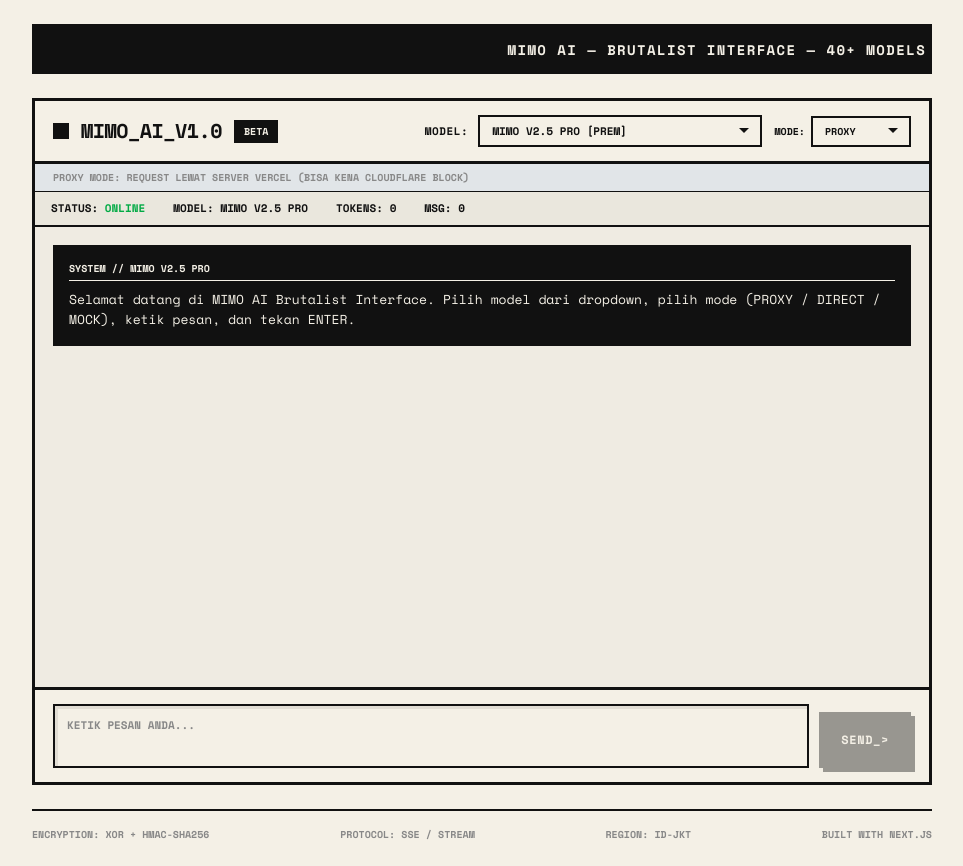
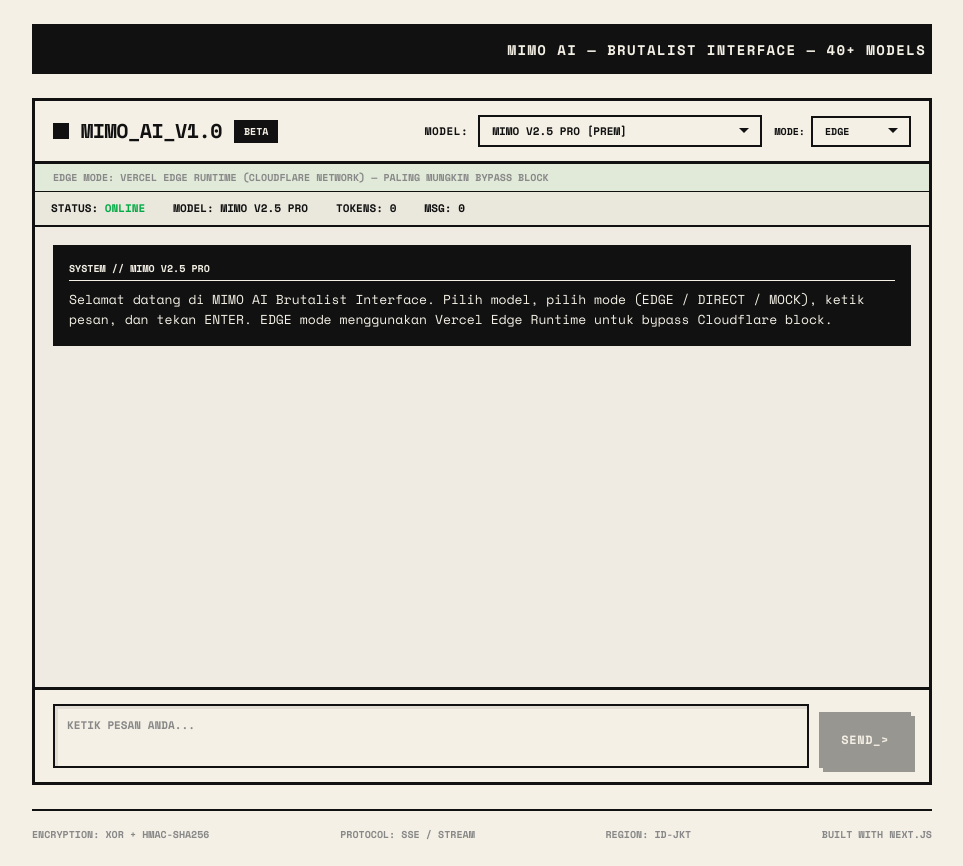
Before and after one commit to AlanAkmil/AbrasAi, a Next.js app: page / in a window 1280 px wide. Shown: the whole page, without its empty margins (158-1121 px from the left). Built offline with nearby package versions, Linux system fonts and the light colour scheme.

Commit message:
Update ChatInterface.tsx

```diff
--- a/components/ChatInterface.tsx
+++ b/components/ChatInterface.tsx
@@ -11,7 +11,7 @@
   content: string;
 }
 
-type Mode = "proxy" | "direct" | "mock";
+type Mode = "edge" | "direct" | "mock";
 
 const MODEL_MAP: Record<string, string> = {
   "xiaomi/mimo-v2.5": "MiMo V2.5",
@@ -72,7 +72,7 @@
 function getMockResponse(prompt: string): string {
   const lower = prompt.toLowerCase();
   if (lower.includes("halo") || lower.includes("hai")) {
-    return "Halo! Saya MIMO AI. Saya siap membantu dengan berbagai pertanyaan dan tugas. Model aktif saat ini adalah " + (MODEL_MAP["xiaomi/mimo-v2.5-pro"] || "Unknown") + ".";
+    return "Halo! Saya MIMO AI. Saya siap membantu dengan berbagai pertanyaan dan tugas. Model aktif saat ini adalah MiMo V2.5 Pro.";
   }
   if (lower.includes("enkripsi") || lower.includes("encrypt") || lower.includes("xor")) {
     return "Sistem ini menggunakan XOR cipher dengan kunci rahasia untuk obfuscasi payload, ditambah HMAC-SHA256 untuk verifikasi integritas request.";
@@ -109,12 +109,12 @@
     {
       role: "system",
       content:
-        "Selamat datang di MIMO AI Brutalist Interface. Pilih model dari dropdown, pilih mode (PROXY / DIRECT / MOCK), ketik pesan, dan tekan ENTER.",
+        "Selamat datang di MIMO AI Brutalist Interface. Pilih model, pilih mode (EDGE / DIRECT / MOCK), ketik pesan, dan tekan ENTER. EDGE mode menggunakan Vercel Edge Runtime untuk bypass Cloudflare block.",
     },
   ]);
   const [input, setInput] = useState("");
   const [model, setModel] = useState("xiaomi/mimo-v2.5-pro");
-  const [mode, setMode] = useState<Mode>("proxy");
+  const [mode, setMode] = useState<Mode>("edge");
   const [isStreaming, setIsStreaming] = useState(false);
   const [status, setStatus] = useState<"online" | "streaming" | "error">("online");
   const [tokenCount, setTokenCount] = useState(0);
@@ -128,7 +128,7 @@
     scrollToBottom();
   }, [messages, scrollToBottom]);
 
-  const handleProxySend = async (text: string) => {
+  const handleEdgeSend = async (text: string) => {
     const res = await fetch("/api/chat", {
       method: "POST",
       headers: { "Content-Type": "application/json" },
@@ -142,7 +142,7 @@
     if (!res.ok) {
       const err = await res.json().catch(() => ({ error: "Request failed" }));
       const errMsg = err.detail === "CLOUDFLARE_BLOCKED"
-        ? "[CLOUDFLARE BLOCK] Server Vercel di-block oleh API. Coba ganti ke DIRECT MODE."
+        ? "[CLOUDFLARE BLOCK] Edge Runtime juga di-block. Coba DIRECT MODE."
         : err.error || "Unknown error";
       setMessages((prev) => {
         const copy = [...prev];
@@ -248,18 +248,20 @@
     setMessages((prev) => [...prev, aiPlaceholder]);
 
     try {
-      if (mode === "proxy") {
-        await handleProxySend(text);
+      if (mode === "edge") {
+        await handleEdgeSend(text);
       } else if (mode === "direct") {
         await handleDirectSend(text);
       } else {
         handleMockSend(text);
-        return; // mock handles its own cleanup
+        return;
       }
     } catch (e) {
       const msg = e instanceof Error ? e.message : "Network failure";
       const display = msg === "CLOUDFLARE_BLOCKED"
-        ? "[CLOUDFLARE BLOCK] Request dari browser juga di-block. Coba MOCK MODE untuk test UI."
+        ? "[CLOUDFLARE BLOCK] Browser IP juga di-block. API ini mungkin memerlukan proxy eksternal."
+        : msg.includes("Failed to fetch") || msg.includes("NetworkError")
+        ? "[CORS BLOCK] Browser tidak bisa akses API langsung (CORS policy). Coba EDGE MODE."
         : msg;
       setMessages((prev) => {
         const copy = [...prev];
@@ -290,7 +292,6 @@
         flexDirection: "column",
       }}
     >
-      {/* HEADER */}
       <div
         style={{
           borderBottom: "3px solid var(--border)",
@@ -337,7 +338,6 @@
         </div>
         <div style={{ display: "flex", alignItems: "center", gap: "12px", flexWrap: "wrap" }}>
           <ModelSelector selected={model} onChange={setModel} />
-          {/* MODE TOGGLE */}
           <div style={{ display: "flex", alignItems: "center", gap: "6px" }}>
             <label style={{ fontSize: "10px", fontWeight: 700, textTransform: "uppercase" }}>Mode:</label>
             <select
@@ -346,7 +346,7 @@
               onChange={(e) => setMode(e.target.value as Mode)}
               style={{ minWidth: "100px", fontSize: "10px" }}
             >
-              <option value="proxy">PROXY</option>
+              <option value="edge">EDGE</option>
               <option value="direct">DIRECT</option>
               <option value="mock">MOCK</option>
             </select>
@@ -354,7 +354,6 @@
         </div>
       </div>
 
-      {/* MODE INFO BAR */}
       <div
         style={{
           borderBottom: "1px solid var(--border)",
@@ -363,22 +362,21 @@
           fontWeight: 700,
           textTransform: "uppercase",
           background:
-            mode === "proxy"
-              ? "rgba(0,102,255,0.08)"
+            mode === "edge"
+              ? "rgba(0,170,68,0.08)"
               : mode === "direct"
               ? "rgba(255,42,42,0.08)"
               : "rgba(17,17,17,0.06)",
           color: "var(--muted)",
         }}
       >
-        {mode === "proxy"
-          ? "PROXY MODE: Request lewat server Vercel (bisa kena Cloudflare block)"
+        {mode === "edge"
+          ? "EDGE MODE: Vercel Edge Runtime (Cloudflare network) — paling mungkin bypass block"
           : mode === "direct"
-          ? "DIRECT MODE: Request langsung dari browser (bypass IP block)"
-          : "MOCK MODE: Simulasi response lokal (no API call)"}
+          ? "DIRECT MODE: Browser → API langsung — bisa kena CORS / Cloudflare"
+          : "MOCK MODE: Simulasi lokal — no API call"}
       </div>
 
-      {/* STATUS BAR */}
       <StatusBar
         status={status}
         modelName={modelName}
@@ -386,7 +384,6 @@
         msgCount={messages.filter((m) => m.role !== "system").length}
       />
 
-      {/* CHAT AREA */}
       <div
         ref={chatRef}
         style={{
@@ -411,7 +408,6 @@
         ))}
       </div>
 
-      {/* INPUT AREA */}
       <div
         style={{
           borderTop: "3px solid var(--border)",
```
